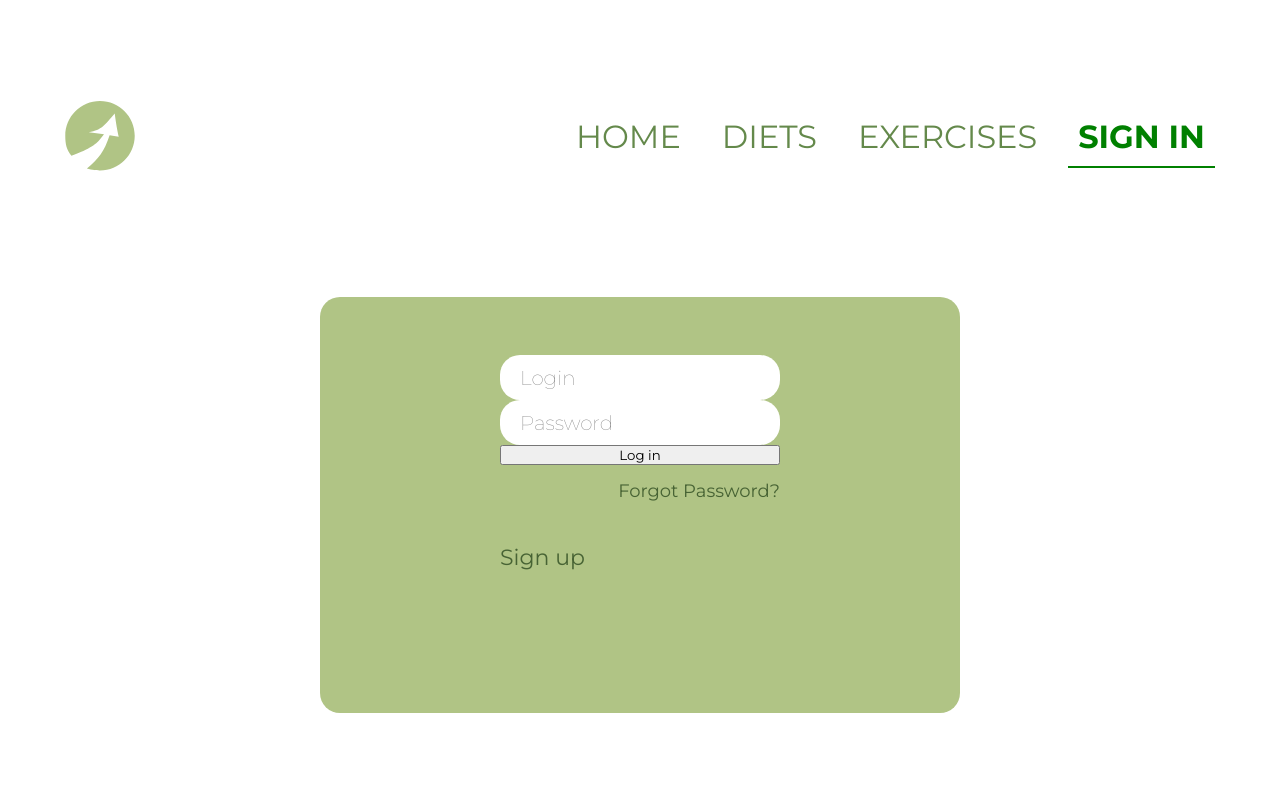
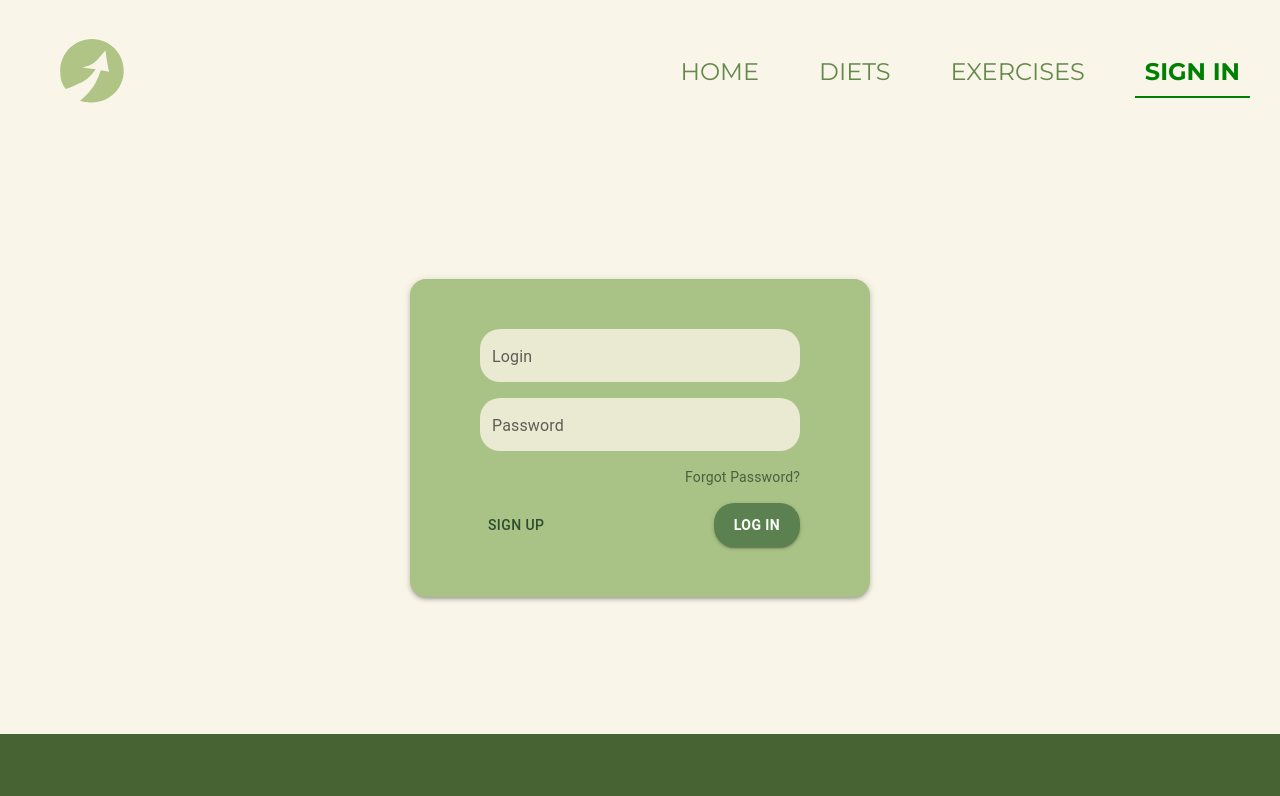
Before and after one commit to xiesheaeix/fitness, a React (Create React App) app in the folder fitness/: page /login in a window 1280 px wide. Shown: the top 796 px of the page. Built offline with nearby package versions, Linux system fonts and the light colour scheme.

Commit message:
Login page fixed Minor CSS is improved

```diff
--- a/fitness/src/components/app/App.jsx
+++ b/fitness/src/components/app/App.jsx
@@ -18,7 +18,7 @@ const App = () => {
   const [choosedDiet, setChoosedDiet] = useState({})
   return (
     <BrowserRouter>
-      <div className="app">
+      <div className="app" style={{ backgroundColor: "#f9f5e8" }}>
         <Navigation />
         <Routes>
           <Route path="/" element={<MainPage />} />
--- a/fitness/src/components/common/Navigation/Navigation.jsx
+++ b/fitness/src/components/common/Navigation/Navigation.jsx
@@ -4,7 +4,6 @@ import logo from "../../../assets/logo.svg";
 
 const Navigation = () => {
   return (
-    <div className="container">
       <nav className="navigation">
         <img src={logo} alt="logo" className="navigation__logo" />
 
@@ -63,7 +62,7 @@ const Navigation = () => {
           </li>
         </ul>
       </nav>
-    </div>
+
   );
 };
 
--- a/fitness/src/components/common/Navigation/navigation.scss
+++ b/fitness/src/components/common/Navigation/navigation.scss
@@ -2,21 +2,27 @@
     display: flex;
     align-items: center;
     justify-content: space-between;
-    width: 100%;
+    //width: 100%;
     height: 122px;
+    background-color: #f9f5e8;
+    padding: 10px 10px;
     &__logo {
-        width: 70px;
-        height: 70px;
+        width: 64px;
+        height: 64px;
+        margin-left: 4%;
     }
     &-list {
         display: flex;
         justify-content: space-between;
-        width: 649px;
         list-style-type: none;
         a {
             text-decoration: none;
             color: #64894b;
-            font-size: 32px;
+            font-size: 24px;
+            &:hover {
+                color: #4a5f41;
+            }
+            margin: 20px;
         }
     }
 }
@@ -35,4 +41,6 @@ a {
     color: green;
     font-weight: bold;
     border-bottom: 2px solid green;
+    text-decoration: none;
+
 }
--- /dev/null
+++ b/fitness/src/components/pages/loginPage/AuthForm.jsx
@@ -0,0 +1,112 @@
+import { useState } from "react";
+import {
+  TextField,
+  Button,
+  Stack,
+  Typography,
+  Paper,
+} from "@mui/material";
+
+const AuthForm = ({ onLogin, onSignup }) => {
+  const [isLogin, setIsLogin] = useState(true);
+  const [formData, setFormData] = useState({
+    username: "",
+    password: "",
+    confirmPassword: "",
+    firstName: "",
+    lastName: "",
+  });
+
+  const handleChange = (e) => {
+    setFormData((prev) => ({
+      ...prev,
+      [e.target.name]: e.target.value,
+    }));
+  };
+
+  const handleSubmit = (e) => {
+    e.preventDefault();
+    if (isLogin) {
+      onLogin({
+        username: formData.username,
+        password: formData.password,
+      });
+    } else {
+      if (formData.password !== formData.confirmPassword) {
+        alert("Passwords do not match");
+        return;
+      }
+      onSignup(formData);
+    }
+  };
+
+  return (
+    <Paper
+      elevation={3}
+      sx={{
+        bgcolor: "#a9c285",
+        p: 4,
+        borderRadius: 3,
+        width: 320,
+        mx: "auto",
+      }}
+    >
+      <form onSubmit={handleSubmit}>
+        <Stack spacing={2}>
+          <TextField
+            variant="filled"
+            label="Login"
+            name="username"
+            value={formData.username}
+            onChange={handleChange}
+            InputProps={{ disableUnderline: true }}
+            fullWidth
+          />
+          <TextField
+            variant="filled"
+            label="Password"
+            name="password"
+            type="password"
+            value={formData.password}
+            onChange={handleChange}
+            InputProps={{ disableUnderline: true }}
+            fullWidth
+          />
+          {!isLogin && (
+            <TextField
+              variant="filled"
+              label="Re-enter password"
+              name="confirmPassword"
+              type="password"
+              value={formData.confirmPassword}
+              onChange={handleChange}
+              InputProps={{ disableUnderline: true }}
+              fullWidth
+            />
+          )}
+
+          {isLogin && (
+            <Typography
+              variant="body2"
+              align="right"
+              sx={{ color: "#4a5f41" }}
+            >
+              Forgot Password?
+            </Typography>
+          )}
+
+          <Stack direction="row" justifyContent="space-between">
+            <Button onClick={() => setIsLogin(!isLogin)} sx={{ color: "#2d4c2f" }}>
+              {isLogin ? "Sign up" : "Back to Log In"}
+            </Button>
+            <Button type="submit" variant="contained" sx={{ bgcolor: "#5a814f" }}>
+              {isLogin ? "Log in" : "Sign Up"}
+            </Button>
+          </Stack>
+        </Stack>
+      </form>
+    </Paper>
+  );
+};
+
+export default AuthForm;
--- a/fitness/src/components/pages/loginPage/LoginPage.jsx
+++ b/fitness/src/components/pages/loginPage/LoginPage.jsx
@@ -1,15 +1,11 @@
-import { useState } from "react";
-import { useNavigate, Link } from "react-router-dom";
+import { useNavigate } from "react-router-dom";
+import AuthForm from "./AuthForm";
 import "./loginPage.scss";
 
 const LoginPage = () => {
-  const [username, setUsername] = useState("");
-  const [password, setPassword] = useState("");
   const navigate = useNavigate();
 
-  const handleLogin = async (e) => {
-    e.preventDefault();
-
+  const handleLogin = async ({ username, password }) => {
     const response = await fetch("http://localhost:8000/api/login/", {
       method: "POST",
       headers: { "Content-Type": "application/json" },
@@ -22,43 +18,36 @@ const LoginPage = () => {
       localStorage.setItem("access", data.access);
       localStorage.setItem("refresh", data.refresh);
       alert("Login successful!");
-      navigate("/"); // переход на главную страницу или другую
+      navigate("/");
     } else {
       alert("Login failed: " + JSON.stringify(data));
     }
   };
 
+  const handleSignup = async (formData) => {
+    const response = await fetch("http://localhost:8000/api/signup/", {
+      method: "POST",
+      headers: { "Content-Type": "application/json" },
+      body: JSON.stringify({
+        username: formData.username,
+        password: formData.password,
+        first_name: formData.firstName,
+        last_name: formData.lastName,
+      }),
+    });
+
+    const data = await response.json();
+
+    if (response.ok) {
+      alert("Signup successful! You can now log in.");
+    } else {
+      alert("Signup failed: " + JSON.stringify(data));
+    }
+  };
+
   return (
     <div className="login">
-      <div className="login-wrapper">
-        <form onSubmit={handleLogin} className="login-form">
-          <input
-            type="text"
-            className="input-field"
-            placeholder="Login"
-            required
-            value={username}
-            onChange={(e) => setUsername(e.target.value)}
-          />
-          <input
-            type="password"
-            className="input-field"
-            placeholder="Password"
-            required
-            value={password}
-            onChange={(e) => setPassword(e.target.value)}
-          />
-          <button type="submit" className="log-in__action">Log in</button>
-        </form>
-
-        <div className="forgot-password">
-          <a href="#">Forgot Password?</a>
-        </div>
-
-        <div className="login-controls">
-          <Link to="/signup" className="sign-up__action">Sign up</Link>
-        </div>
-      </div>
+        <AuthForm onLogin={handleLogin} onSignup={handleSignup} />
     </div>
   );
 };
--- a/fitness/src/components/pages/loginPage/loginPage.scss
+++ b/fitness/src/components/pages/loginPage/loginPage.scss
@@ -1,77 +1,38 @@
 .login {
-    margin: 0 auto;
-    margin-top: 100px;
-    margin-bottom: 200px;
-    &-wrapper {
-        width: 280px;
-        margin: 0 auto;
+  display: flex;
+  align-items: center;
+  justify-content: center;
+  height: 74vh;
+  background-color: #f9f5e8;
+
+  .login-wrapper {
+    padding: 40px;
+  }
+
+  .MuiPaper-root {
+    background-color: #a9c285 !important;
+    border-radius: 16px;
+    padding: 50px 70px;
+  }
+
+  .MuiFilledInput-root {
+    background-color: #eae9d1;
+    border-radius: 20px;
+    font-size: 14px;
+
+    input {
+      color: #5a814f;
     }
-    width: 500px;
-    height: 300px;
-    background-color: #b0c485;
+  }
+
+  .MuiButton-contained {
+    background-color: #5a814f !important;
+    font-weight: bold;
     border-radius: 20px;
-    padding: 58px 70px;
-    &-form {
-        display: flex;
-        width: 100%;
-        flex-direction: column;
-        justify-content: space-between;
-        height: 110px;
-        .input-field {
-            background-color: FFFAEE;
-            height: 30px;
-            padding: 10px 20px;
-            color: #476334;
-            font-size: 20px;
-            font-weight: lighter;
-            border-radius: 20px;
-            border: none;
-        }
-    }
-    .forgot-password {
-        a {
-            color: #476334;
-            &:hover {
-                text-decoration: underline;
-                color: white;
-            }
-        }
-        width: 240px;
-        margin-top: 15px;
-        padding-left: 40px;
-        text-align: right;
-        font-size: 18px;
-    }
-    .login-controls {
-        display: flex;
-        justify-content: space-between;
-        align-items: center;
-        width: 280px;
-        margin: 42px auto 0;
-        .sign-up__action {
-            width: 100px;
-            color: #476334;
-            background: none;
-            border: none;
-            font-size: 22px;
-            &:hover {
-                color: white;
-            }
-        }
-        .log-in__action {
-            width: 160px;
-            height: 63px;
-            background-color: #64894b;
-            color: white;
-            padding: 14px 39px;
-            border: none;
-            border-radius: 40px;
-            font-weight: 500;
-            font-size: 20px;
-            &:hover {
-                background: #c6d6a3;
-                color: #64894b;
-            }
-        }
-    }
+    padding: 10px 20px;
+  }
+
+  .MuiButton-text {
+    color: #2d4c2f !important;
+  }
 }
```
Also changed, not shown: package.json (added, +7 -0 lines), 1 other file (tests, documents, lock files or other folders).
